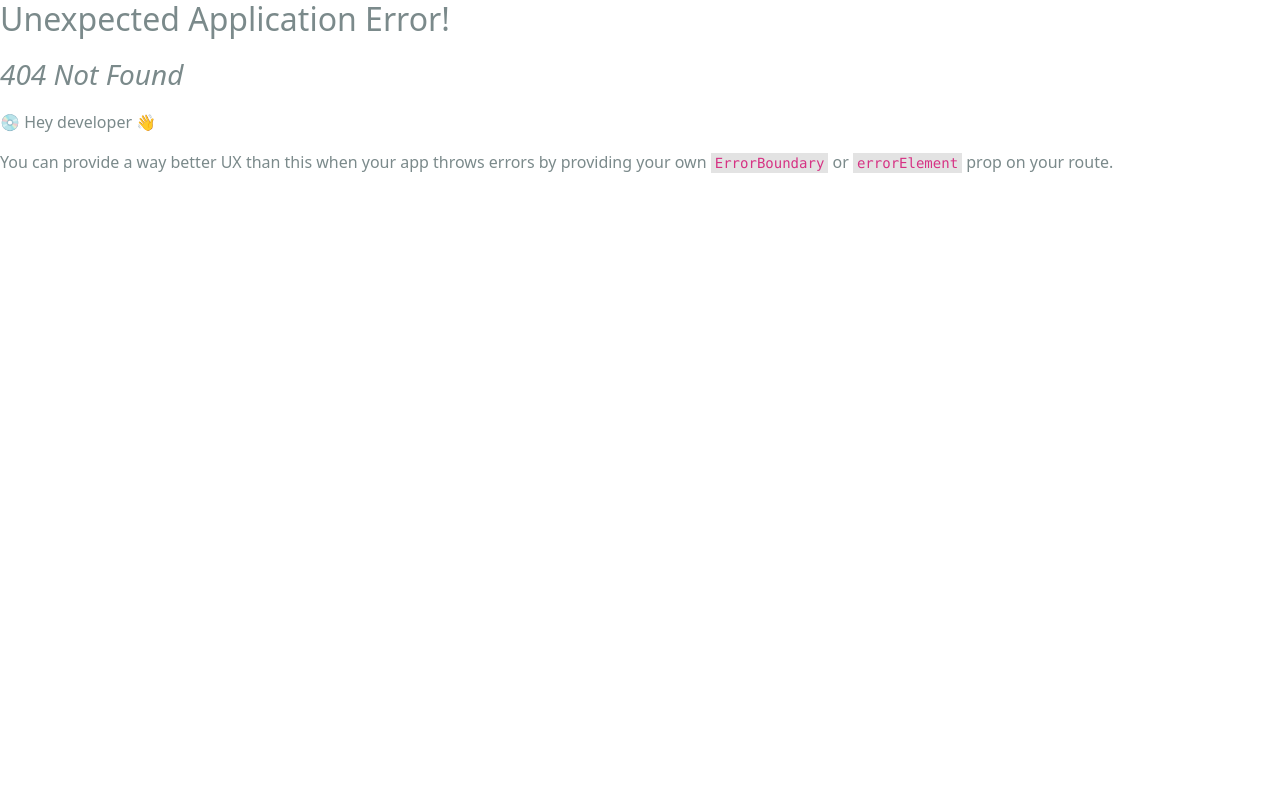
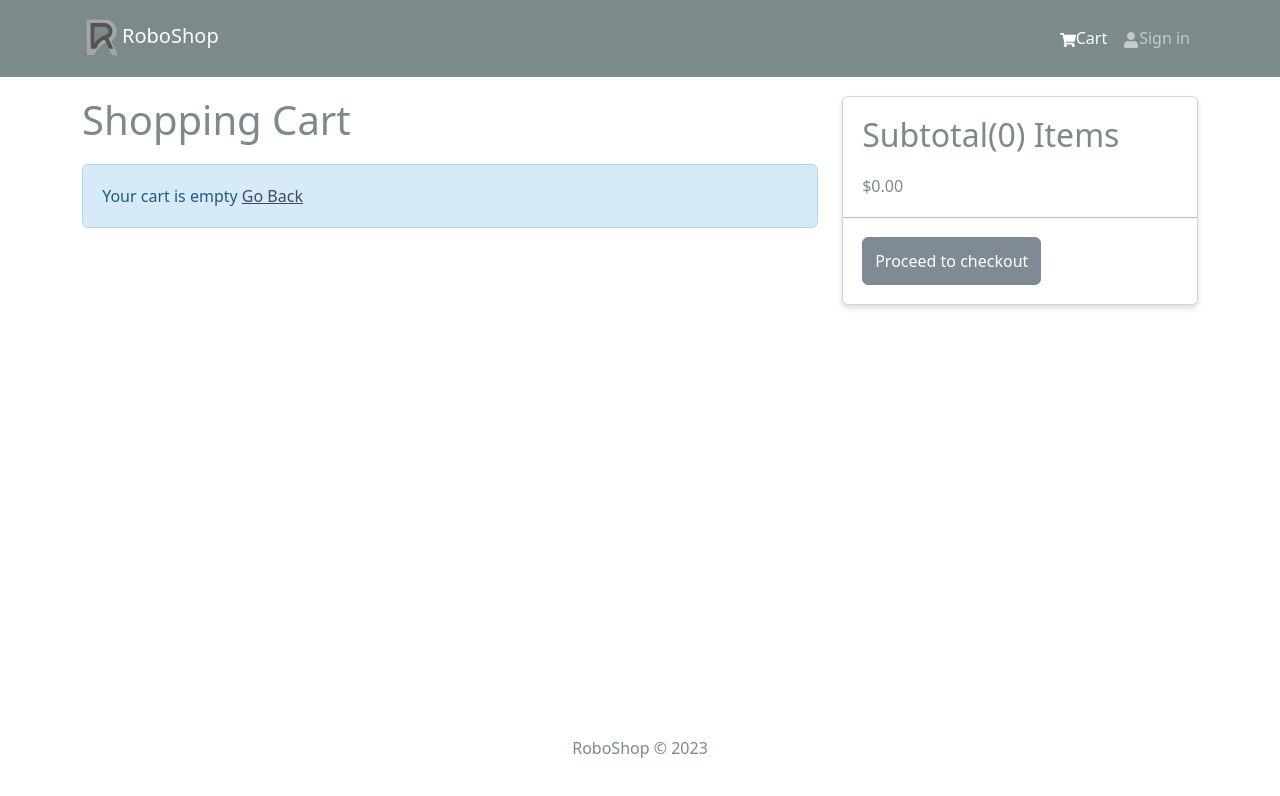
Before and after one commit to ShuvroSankar/RoboShop, a React (Create React App) app in the folder frontend/: page /cart in a window 1280 px wide. Before the commit this address had no page. Shown: the top 796 px of the page. Built offline with nearby package versions, Linux system fonts and the light colour scheme.

Commit message:
Shopping Cart Functionality

```diff
--- a/frontend/src/components/Header.jsx
+++ b/frontend/src/components/Header.jsx
@@ -1,10 +1,13 @@
 import React from "react";
-import { Navbar, Nav, Container } from "react-bootstrap";
+import { Navbar, Nav, Container, Badge } from "react-bootstrap";
 import { FaShoppingCart, FaUser } from "react-icons/fa";
 import { LinkContainer } from "react-router-bootstrap";
+import { useSelector } from "react-redux";
 import logo_2 from "../assets/logo_2.png";
 
 const Header = () => {
+  const { cartItems } = useSelector((state) => state.cart);
+  console.log(cartItems);
   return (
     <header>
       <Navbar bg="dark" variant="dark" expand="md" collapseOnSelect>
@@ -22,6 +25,11 @@
                 <Nav.Link>
                   <FaShoppingCart />
                   Cart
+                  {cartItems.length > 0 && (
+                    <Badge pill bg="success" style={{ marginLeft: "5px" }}>
+                      {cartItems.reduce((a, c) => a + c.qty, 0)}
+                    </Badge>
+                  )}
                 </Nav.Link>
               </LinkContainer>
               <LinkContainer to="/login">
--- a/frontend/src/index.js
+++ b/frontend/src/index.js
@@ -10,11 +10,13 @@
 import App from './App'
 import HomeScreen from './screens/HomeScreen';
 import ProductScreen from './screens/ProductScreen';
+import CartScreen from './screens/CartScreen';
 const router = createBrowserRouter(
   createRoutesFromElements(
     <Route path='/' element={<App />}>
       <Route path='/' index={true} element={<HomeScreen />} />
       <Route path='/product/:id' element={<ProductScreen />} />
+      <Route path='/cart' element={<CartScreen />} />
     </Route>
   )
 )
--- /dev/null
+++ b/frontend/src/screens/CartScreen.jsx
@@ -0,0 +1,110 @@
+import { Link, useNavigate } from "react-router-dom";
+import { useDispatch, useSelector } from "react-redux";
+import {
+  Row,
+  Col,
+  Image,
+  ListGroup,
+  Button,
+  Form,
+  Card,
+} from "react-bootstrap";
+import Message from "../components/Message";
+import { FaTrash } from "react-icons/fa";
+import { addToCart, removeFromCart } from "../slices/cardSlice";
+function CartScreen() {
+  const navigate = useNavigate();
+  const dispatch = useDispatch();
+  const cart = useSelector((state) => state.cart);
+  const { cartItems } = cart;
+  const addToCartHandler = async (product, qty) => {
+    dispatch(addToCart({ ...product, qty }));
+  };
+  const removeFromCartHandler = async (id) => {
+    dispatch(removeFromCart(id));
+  };
+  const checkOutHandler = () => {
+    navigate(`/login?redirect=/shipping`);
+  };
+  return (
+    <Row>
+      <Col md={8}>
+        <h1 style={{ marginBottom: "20px" }}>Shopping Cart</h1>
+        {cartItems.length === 0 ? (
+          <Message>
+            {" "}
+            Your cart is empty <Link to="/">Go Back</Link>
+          </Message>
+        ) : (
+          <ListGroup variant="flush">
+            {cartItems.map((item) => (
+              <ListGroup.Item key={item._id}>
+                <Row>
+                  <Col md={2}>
+                    <Image src={item.image} alt={item.name} fluid rounded />
+                  </Col>
+                  <Col md={3}>
+                    <Link to={`/product/${item._id}`}>{item.name}</Link>
+                  </Col>
+                  <Col md={2}>{item.price}</Col>
+                  <Col md={2}>
+                    <Form.Control
+                      as="select"
+                      value={item.qty}
+                      onChange={(e) => {
+                        addToCartHandler(item, Number(e.target.value));
+                      }}
+                    >
+                      {[...Array(item.countInStock).keys()].map((x) => (
+                        <option key={x + 1} value={x + 1}>
+                          {x + 1}
+                        </option>
+                      ))}
+                    </Form.Control>
+                  </Col>
+                  <Col md={2}>
+                    <Button
+                      type="button"
+                      variant="light"
+                      onClick={() => removeFromCartHandler(item._id)}
+                    >
+                      <FaTrash />
+                    </Button>
+                  </Col>
+                </Row>
+              </ListGroup.Item>
+            ))}
+          </ListGroup>
+        )}
+      </Col>
+      <Col md={4}>
+        <Card>
+          <ListGroup variant="flush">
+            <ListGroup.Item>
+              <h2>
+                Subtotal({cartItems.reduce((acc, item) => acc + item.qty, 0)})
+                Items
+              </h2>
+              $
+              {cartItems
+                .reduce((acc, item) => acc + item.qty * item.price, 0)
+                .toFixed(2)}
+            </ListGroup.Item>
+            <ListGroup.Item>
+              <Button
+                type="button"
+                className="btn-block"
+                disabled={cartItems.length === 0}
+                onClick={checkOutHandler}
+              >
+                Proceed to checkout
+              </Button>
+            </ListGroup.Item>
+          </ListGroup>
+        </Card>
+      </Col>
+    </Row>
+  );
+}
+
+export default CartScreen;
--- a/frontend/src/screens/HomeScreen.jsx
+++ b/frontend/src/screens/HomeScreen.jsx
@@ -6,8 +6,7 @@
 import { useGetProductsQuery } from "../slices/productApiSlice";
 
 const HomeScreen = () => {
-  const { data: products, isLoading, error } = useGetProductsQuery(); // Add parentheses here
-
+  const { data: products, isLoading, error } = useGetProductsQuery();
   return (
     <>
       {isLoading ? (
--- a/frontend/src/screens/ProductScreen.jsx
+++ b/frontend/src/screens/ProductScreen.jsx
@@ -1,11 +1,22 @@
-import { useParams, Link } from "react-router-dom";
-import { Row, Col, ListGroup, Card, Button, Image } from "react-bootstrap";
+import { useState } from "react";
+import { useParams, Link, useNavigate } from "react-router-dom";
+import { useDispatch } from "react-redux";
+import {
+  Row,
+  Col,
+  ListGroup,
+  Card,
+  Button,
+  Image,
+  Form,
+} from "react-bootstrap";
 import Loader from "../components/Loader";
 import Message from "../components/Message";
 
 import { useGetProductDetailsQuery } from "../slices/productApiSlice";
 // import axios from "axios";
 import Rating from "../components/Rating";
+import { addToCart } from "../slices/cardSlice";
 
 const ProductScreen = () => {
   const { id: productId } = useParams();
@@ -14,6 +25,16 @@
     isLoading,
     error,
   } = useGetProductDetailsQuery(productId); // Add parentheses here
+  const [qty, setQty] = useState(1);
+  const dispatch = useDispatch();
+  const navigate = useNavigate();
+  const addToCartHandler = () => {
+    if (product) {
+      dispatch(addToCart({ ...product, qty }));
+      navigate("/cart");
+    }
+    <Message varient="danger">No Product</Message>;
+  };
 
   return (
     <>
@@ -71,11 +92,36 @@
                       </Col>
                     </Row>
                   </ListGroup.Item>
+                  {product.countInStock > 0 && (
+                    <ListGroup.Item>
+                      <Row>
+                        <Col>Quantity</Col>
+                        <Col>
+                          <Form.Control
+                            as="select"
+                            value={qty}
+                            onChange={(e) => {
+                              setQty(Number(e.target.value));
+                            }}
+                          >
+                            {[...Array(product.countInStock).keys()].map(
+                              (x) => (
+                                <option key={x + 1} value={x + 1}>
+                                  {x + 1}
+                                </option>
+                              )
+                            )}
+                          </Form.Control>
+                        </Col>
+                      </Row>
+                    </ListGroup.Item>
+                  )}
                   <ListGroup.Item>
                     <Button
                       type="button"
                       className="btn-block"
                       disabled={product.countInStock === 0}
+                      onClick={addToCartHandler}
                     >
                       Add to cart
                     </Button>
--- a/frontend/src/slices/cardSlice.js
+++ b/frontend/src/slices/cardSlice.js
@@ -1,5 +1,7 @@
 import { createSlice } from '@reduxjs/toolkit'
+import { updateCart } from '../utils/cartUtils'
 const initialState = localStorage.getItem('cart') ? JSON.parse(localStorage.getItem('cart')) : { cartItems: [] }
+
 const cartSlice = createSlice({
     name: 'cart',
     initialState,
@@ -13,7 +15,17 @@
             } else {
                 state.cartItems = [...state.cartItems, item]
             }
+
+            return updateCart(state)
+
+        },
+        removeFromCart: (state, action) => {
+            state.cartItems = state.cartItems.filter(x => x._id !== action.payload)
+
+            return updateCart(state)
         }
+
     }
 })
+export const { addToCart, removeFromCart } = cartSlice.actions
 export default cartSlice.reducer
--- /dev/null
+++ b/frontend/src/utils/cartUtils.js
@@ -0,0 +1,16 @@
+export const addDecimal = (num) => {
+    return Math.floor((num * 100) / 100).toFixed(2)
+}
+
+export const updateCart = (state) => {
+    // Calculate item price
+    state.itemsPrice = addDecimal(state.cartItems.reduce((acc, item) => acc + item.price * item.qty, 0))
+    // Calculate shipping (if order over 100$ shipping free, otherwise 10$ per shipping)
+    state.shippingPrice = addDecimal(state.itemsPrice > 100 ? 0 : 10)
+    // Calculate tax price
+    state.taxPrice = addDecimal(Number((0.15 * state.itemsPrice).toFixed(2)))
+    // Calculate total price
+    state.totalPrice = (Number(state.itemsPrice) + Number(state.shippingPrice) + Number(state.taxPrice)).toFixed(2)
+    localStorage.setItem('cart', JSON.stringify(state))
+    return state
+}
```
